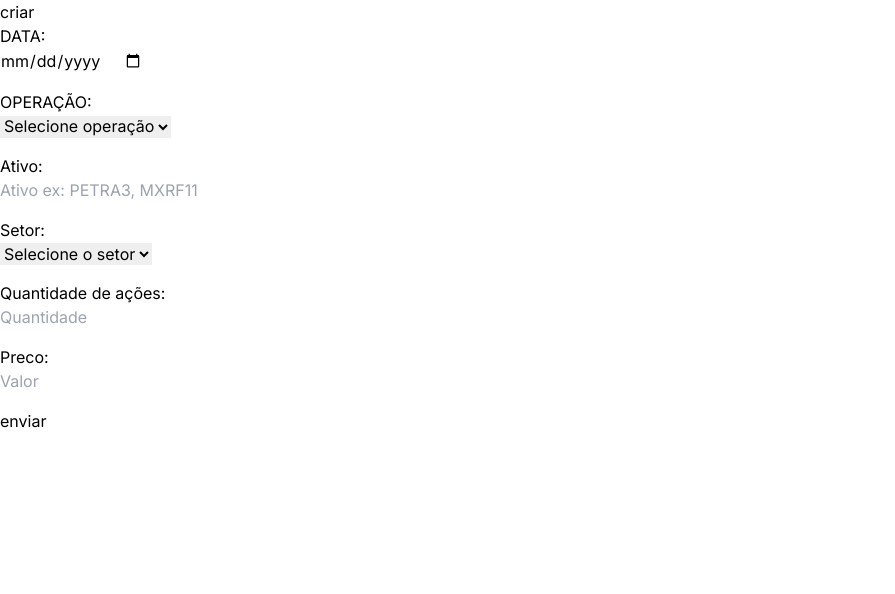
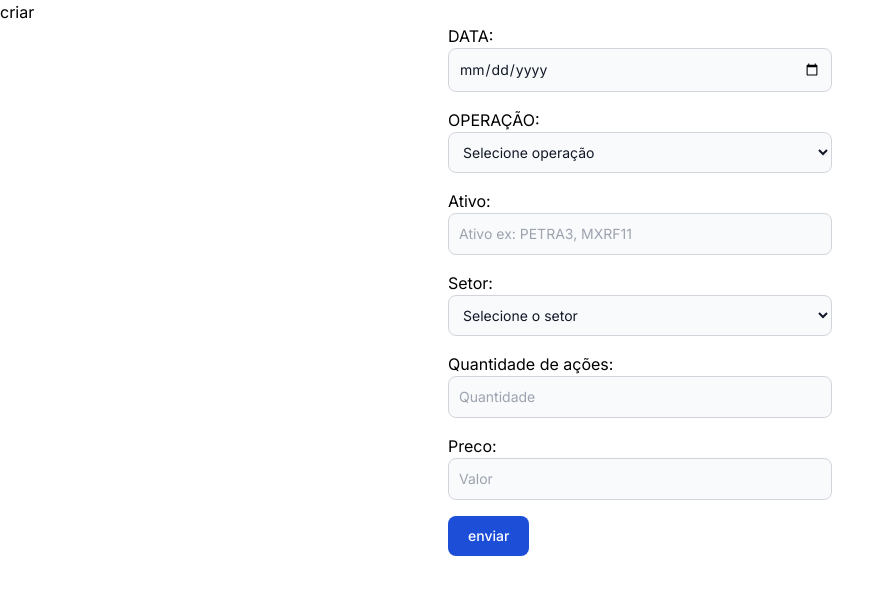
Before and after one commit to jiraspiom/front_acoes, a Next.js app: page /nova in a window 1280 px wide. Shown: the top 594 px of the page, without its empty margins (0-895 px from the left). Built offline with nearby package versions, Linux system fonts and the light colour scheme.

Commit message:
ajutando lancamentos

```diff
--- a/src/app/lancamento/page.tsx
+++ b/src/app/lancamento/page.tsx
@@ -40,15 +40,15 @@
           <thead className="text-xs text-gray-700 uppercase bg-gray-50 dark:bg-gray-700 dark:text-gray-400">
             <tr>
               <th className="px-6 py-1 text-center">Data</th>
-              <th className="px-6 py-1 text-center">Operação</th>
-              <th className="px-6 py-1 text-center">Ativo</th>
-              <th className="px-6 py-1 text-center">Setor</th>
-              <th className="px-6 py-1 text-center">Preço</th>
+              <th className="px-6 py-1 text-left">Operação</th>
+              <th className="px-6 py-1 text-left">Ativo</th>
+              <th className="px-6 py-1 text-left">Setor</th>
+              <th className="px-6 py-1 text-right">Preço</th>
               <th className="px-6 py-1 text-center">Qtd</th>
-              <th className="px-6 py-1 text-center">V. operação</th>
-              <th className="px-6 py-1 text-center">V. total AC</th>
+              <th className="px-6 py-1 text-right">V. operação</th>
+              <th className="px-6 py-1 text-right">V. total AC</th>
               <th className="px-6 py-1 text-center">qtd Ac</th>
-              <th className="px-6 py-1 text-center">M. preço</th>
+              <th className="px-6 py-1 text-right">M. preço</th>
             </tr>
           </thead>
           <tbody>
@@ -63,7 +63,9 @@
                 <td className="px-6 py-1">{item.operacao}</td>
                 <td className="px-6 py-1">{item.ativo}</td>
                 <td className="px-6 py-1">{item.setor}</td>
-                <td className="px-6 py-1 text-right">{item.preco}</td>
+                <td className="px-6 py-1 text-right">
+                  {formatValor(item.preco)}
+                </td>
                 <td className="px-6 py-1 text-center">{item.quantidade}</td>
                 <td className="px-6 py-1 text-right">
                   {formatValor(item.valOperacao)}
--- a/src/app/lib/format.ts
+++ b/src/app/lib/format.ts
@@ -10,7 +10,8 @@
 
 export function formatValor(valorString: string) {
   const valorNumerico = parseFloat(valorString)
-  return valorNumerico.toLocaleString('en-US', {
+  // en-US
+  return valorNumerico.toLocaleString('pt-BR', {
     minimumFractionDigits: 2,
     maximumFractionDigits: 2,
   })
--- a/src/app/nova/page.tsx
+++ b/src/app/nova/page.tsx
@@ -45,19 +45,26 @@
   return (
     <div>
       <h1>criar</h1>
-      <form onSubmit={handleSubmit(handleForm)}>
+      <form onSubmit={handleSubmit(handleForm)} className="max-w-sm mx-auto">
         <div>
           <div>
             <label>DATA: </label>
           </div>
-          <input type="date" {...register('data')} className="mb-4" />
+          <input
+            type="date"
+            {...register('data')}
+            className="mb-4 bg-gray-50 border border-gray-300 text-gray-900 text-sm rounded-lg focus:ring-blue-500 focus:border-blue-500 block w-full p-2.5 dark:bg-gray-700 dark:border-gray-600 dark:placeholder-gray-400 dark:text-white dark:focus:ring-blue-500 dark:focus:border-blue-500"
+          />
           {errors.data?.message && <p>{errors.data.message}</p>}
         </div>
         <div>
           <div>
             <label>OPERAÇÃO: </label>
           </div>
-          <select {...register('operacao')} className="mb-4">
+          <select
+            {...register('operacao')}
+            className="mb-4 bg-gray-50 border border-gray-300 text-gray-900 text-sm rounded-lg focus:ring-blue-500 focus:border-blue-500 block w-full p-2.5 dark:bg-gray-700 dark:border-gray-600 dark:placeholder-gray-400 dark:text-white dark:focus:ring-blue-500 dark:focus:border-blue-500"
+          >
             <option value="">Selecione operação</option>
             <option value="COMPRA">Compra</option>
             <option value="VENDA">Venda</option>
@@ -72,7 +79,7 @@
             type="text"
             {...register('ativo')}
             placeholder="Ativo ex: PETRA3, MXRF11"
-            className="mb-4"
+            className="mb-4 bg-gray-50 border border-gray-300 text-gray-900 text-sm rounded-lg focus:ring-blue-500 focus:border-blue-500 block w-full p-2.5 dark:bg-gray-700 dark:border-gray-600 dark:placeholder-gray-400 dark:text-white dark:focus:ring-blue-500 dark:focus:border-blue-500"
           />
           {errors.ativo?.message && <p>{errors.ativo.message}</p>}
         </div>
@@ -81,7 +88,10 @@
           <div>
             <label>Setor: </label>
           </div>
-          <select {...register('setor')} className="mb-4">
+          <select
+            {...register('setor')}
+            className="mb-4 bg-gray-50 border border-gray-300 text-gray-900 text-sm rounded-lg focus:ring-blue-500 focus:border-blue-500 block w-full p-2.5 dark:bg-gray-700 dark:border-gray-600 dark:placeholder-gray-400 dark:text-white dark:focus:ring-blue-500 dark:focus:border-blue-500"
+          >
             <option value="">Selecione o setor</option>
             {setores.map((option) => (
               <option key={option.value} value={option.value}>
@@ -99,7 +109,7 @@
             type="text"
             {...register('quantidade')}
             placeholder="Quantidade"
-            className="mb-4"
+            className="mb-4 bg-gray-50 border border-gray-300 text-gray-900 text-sm rounded-lg focus:ring-blue-500 focus:border-blue-500 block w-full p-2.5 dark:bg-gray-700 dark:border-gray-600 dark:placeholder-gray-400 dark:text-white dark:focus:ring-blue-500 dark:focus:border-blue-500"
           />
           {errors.quantidade?.message && <p>{errors.quantidade.message}</p>}
         </div>
@@ -112,12 +122,17 @@
             type="text"
             {...register('preco')}
             placeholder="Valor"
-            className="mb-4"
+            className="mb-4 bg-gray-50 border border-gray-300 text-gray-900 text-sm rounded-lg focus:ring-blue-500 focus:border-blue-500 block w-full p-2.5 dark:bg-gray-700 dark:border-gray-600 dark:placeholder-gray-400 dark:text-white dark:focus:ring-blue-500 dark:focus:border-blue-500"
           />
           {errors.preco?.message && <p>{errors.preco.message}</p>}
         </div>
 
-        <button type="submit">enviar</button>
+        <button
+          type="submit"
+          className="text-white bg-blue-700 hover:bg-blue-800 focus:ring-4 focus:outline-none focus:ring-blue-300 font-medium rounded-lg text-sm w-full sm:w-auto px-5 py-2.5 text-center dark:bg-blue-600 dark:hover:bg-blue-700 dark:focus:ring-blue-800"
+        >
+          enviar
+        </button>
       </form>
     </div>
   )
```
